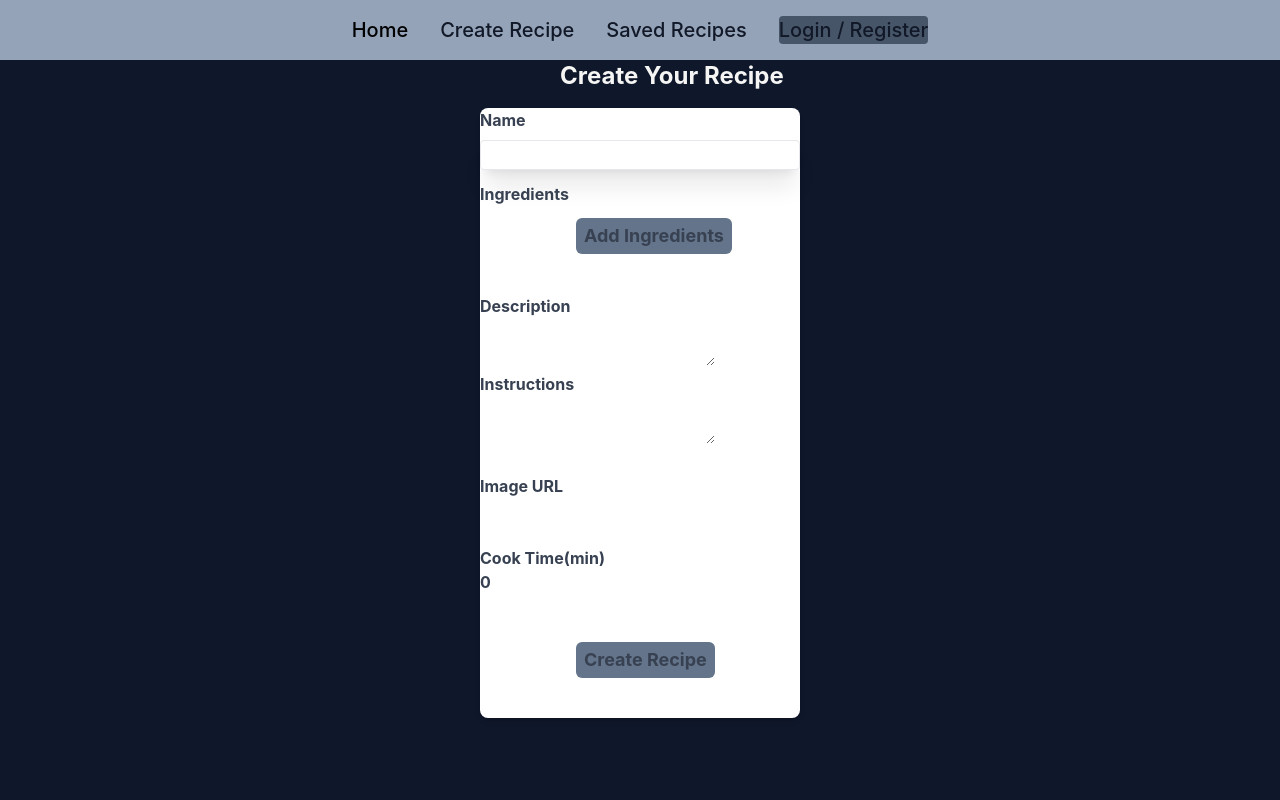
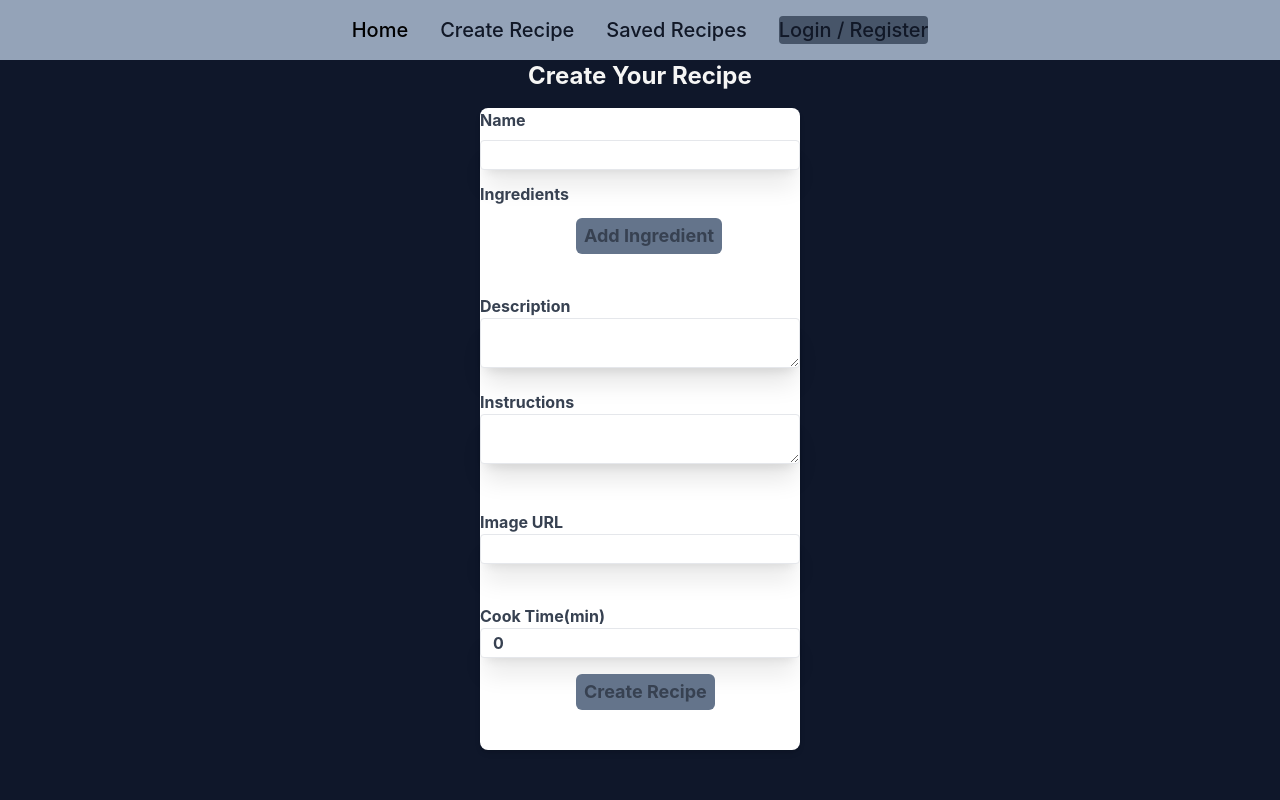
Before and after one commit to icarus014/recipe-app, a React (Create React App) app in the folder client/: page /create in a window 1280 px wide. Shown: the top 800 px of the page. Built offline with nearby package versions, Linux system fonts and the light colour scheme.

Commit message:
create form complete

```diff
--- a/client/src/pages/create.js
+++ b/client/src/pages/create.js
@@ -60,7 +60,9 @@ export const Create = () => {
     }
     return(
         <div className='w-full max-w-xs mb-96'>
-            <h2 className="text-stone-100 ml-20 mb-4 font-bold text-2xl">Create Your Recipe</h2>
+            <div className="mx-12">
+                <h2 className="text-stone-100  mb-4 font-bold text-2xl">Create Your Recipe</h2>
+            </div>
             <form onSubmit={handleSubmit} className="bg-white text-gray-700 shadow-md rounded-lg font-bold">
                 {/* Name */}
                 <div>
@@ -97,12 +99,13 @@ export const Create = () => {
                 onClick={handleAddIngredient}
                 type="button"
                 className="bg-slate-500 hover:bg-blue-400 rounded-md ml-24 mb-10 font-bold py-1 px-2 text-lg focus:outline-none focus:shadow-outline">
-                Add Ingredients
+                Add Ingredient
                 </button>
 
                 {/* Description */}
                 <label htmlFor="description">Description</label>
                 <textarea
+                className="shadow-xl appearance-none border rounded w-full py-1 px-3 mb-4 text-grey-700 leading-tight focus:outline-none"
                 id="description"
                 name="description"
                 value={recipe.description}
@@ -112,6 +115,7 @@ export const Create = () => {
                 {/* INSTRUCTIONS */}
                 <label htmlFor="instructions">Instructions</label>
                 <textarea
+                className="shadow-xl appearance-none border rounded w-full py-1 px-3 mb-4 text-grey-700 leading-tight focus:outline-none"
                 id="instructions"
                 name="instructions"
                 value={recipe.instructions}
@@ -121,21 +125,19 @@ export const Create = () => {
                 <br/>
                 {/* IMAGE URL */}
                 <label htmlFor="imageUrl">Image URL</label>
-                <input type="text" id="imageUrl"name="imageUrl" onChange={handleChange}/>
+                <input type="text" id="imageUrl"name="imageUrl" onChange={handleChange} className="shadow-xl appearance-none border rounded w-full py-1 px-3 mb-4 text-grey-700 leading-tight focus:outline-none"/>
                 <br/>
                 <br/>
                 {/* Cooking Time */}
                 <label htmlFor="cookingTime">Cook Time(min)</label>
                 <input
+                className="hover:shadow-xl  shadow-xl appearance-none border rounded w-full py-1 px-3 mb-4 text-grey-700 leading-tight focus:outline-none"
                 type="number"
                 id="cookingTime"
                 name="cookingTime"
                 value={recipe.cookingTime}
                 onChange={handleChange}
                 />
-                    <br/>
-                    <br/>
-                    <br/>
                 <button type="submit" className="bg-slate-500 hover:bg-blue-400 rounded-md ml-24 mb-10 font-bold py-1 px-2 text-lg focus:outline-none focus:shadow-outline">
                     Create Recipe
                     </button>
```
